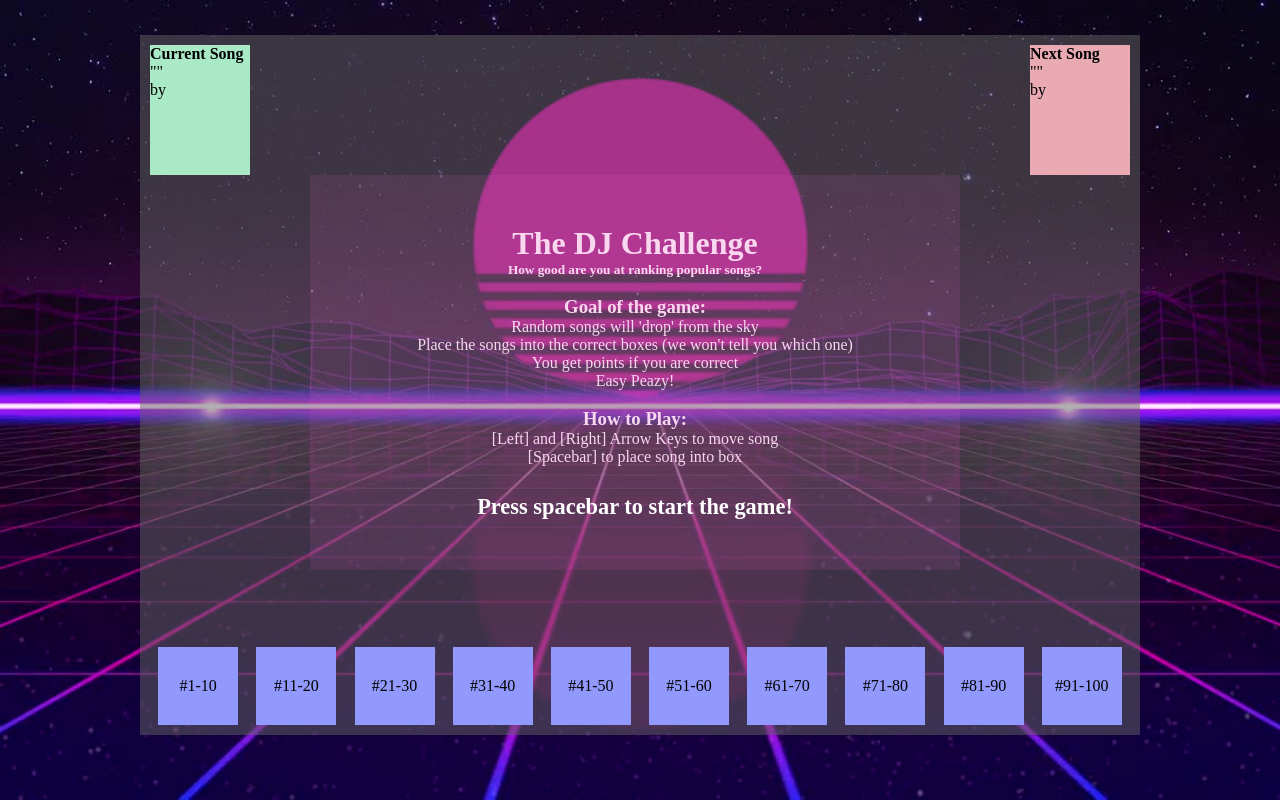
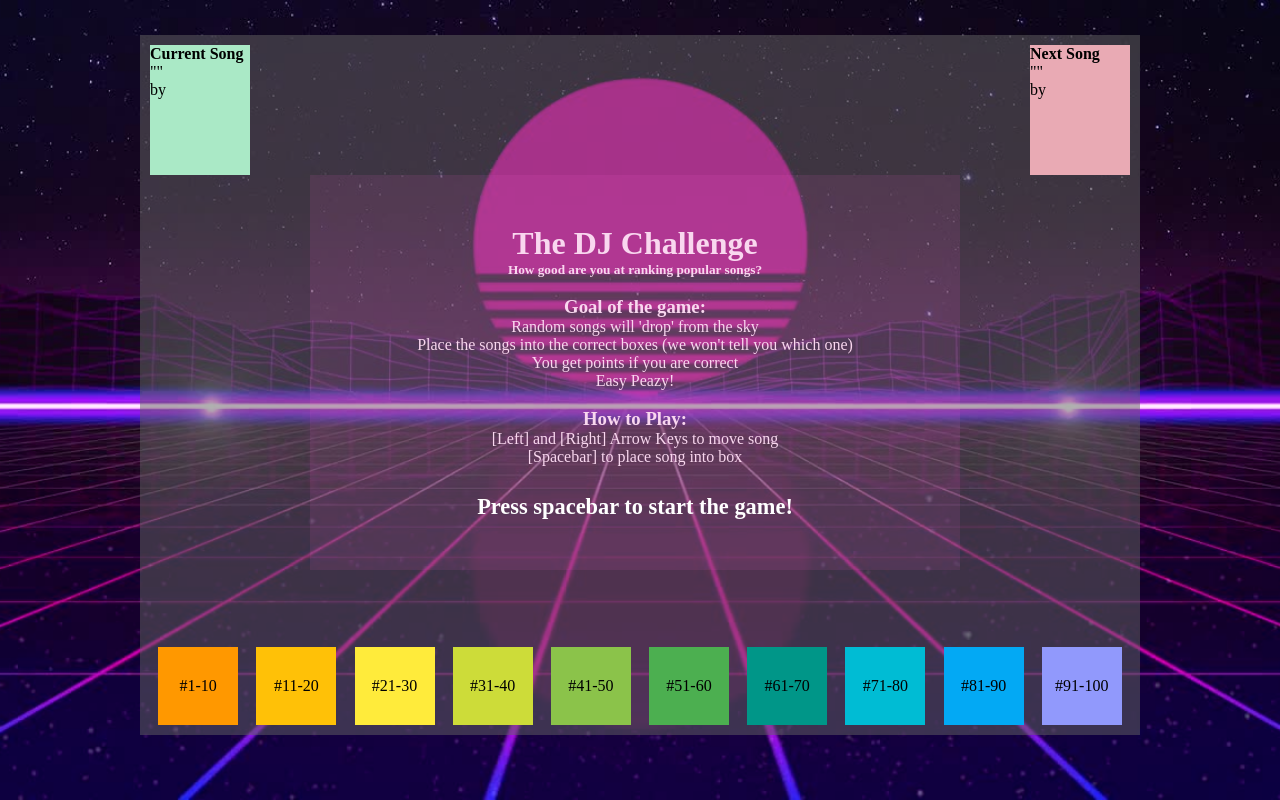
Before and after one commit to zineanteoh/changeplusplus-challenge2021, a React (Create React App) app: page / in a window 1280 px wide. Built offline with nearby package versions, Linux system fonts and the light colour scheme.

Commit message:
colors of boxes are now rainbow

```diff
--- a/src/components/Boxes.css
+++ b/src/components/Boxes.css
@@ -8,10 +8,49 @@
 }
 
 .box {
-  background-color: rgb(145, 153, 252);
   width: 8%;
   max-height: 80px;
   text-align: center;
   user-select: none;
   padding: 30px 0;
 }
+
+.box:first-child {
+  background-color: rgb(255, 152, 0);
+}
+
+.box:nth-child(2) {
+  background-color: rgb(255, 193, 7);
+}
+
+.box:nth-child(3) {
+  background-color: rgb(255, 235, 59);
+}
+
+.box:nth-child(4) {
+  background-color: rgb(205, 220, 57);
+}
+
+.box:nth-child(5) {
+  background-color: rgb(139, 195, 74);
+}
+
+.box:nth-child(6) {
+  background-color: rgb(76, 175, 80);
+}
+
+.box:nth-child(7) {
+  background-color: rgb(0, 150, 136);
+}
+
+.box:nth-child(8) {
+  background-color: rgb(0, 188, 212);
+}
+
+.box:nth-child(9) {
+  background-color: rgb(3, 169, 244);
+}
+
+.box:nth-child(10) {
+  background-color: rgb(145, 153, 252);
+}
--- a/src/components/Gameplay.js
+++ b/src/components/Gameplay.js
@@ -118,8 +118,6 @@ class Gameplay extends Component {
       console.log("CURRENT: ", this.state.currentSong);
       let songData = { ...this.state.currentSong, Box: this.song.current.state.boxPos };
       this.setState({ songHistory: [...this.state.songHistory, songData] });
-      // updatedCurrentSong["Box"] = this.song.current.boxPos;
-      // Add song box to currentsong
     }
   }
 
```
